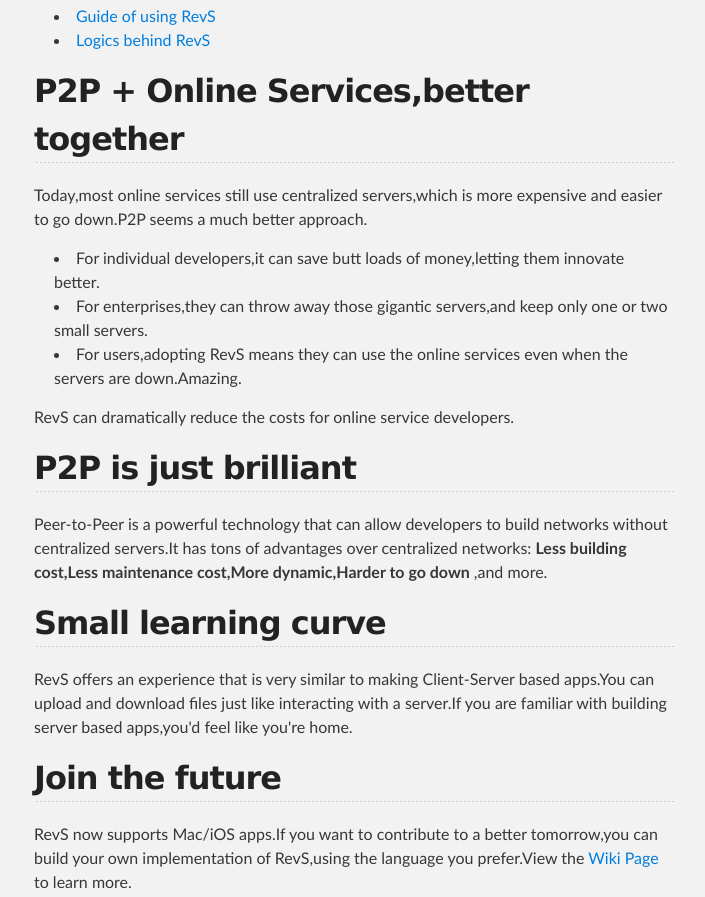
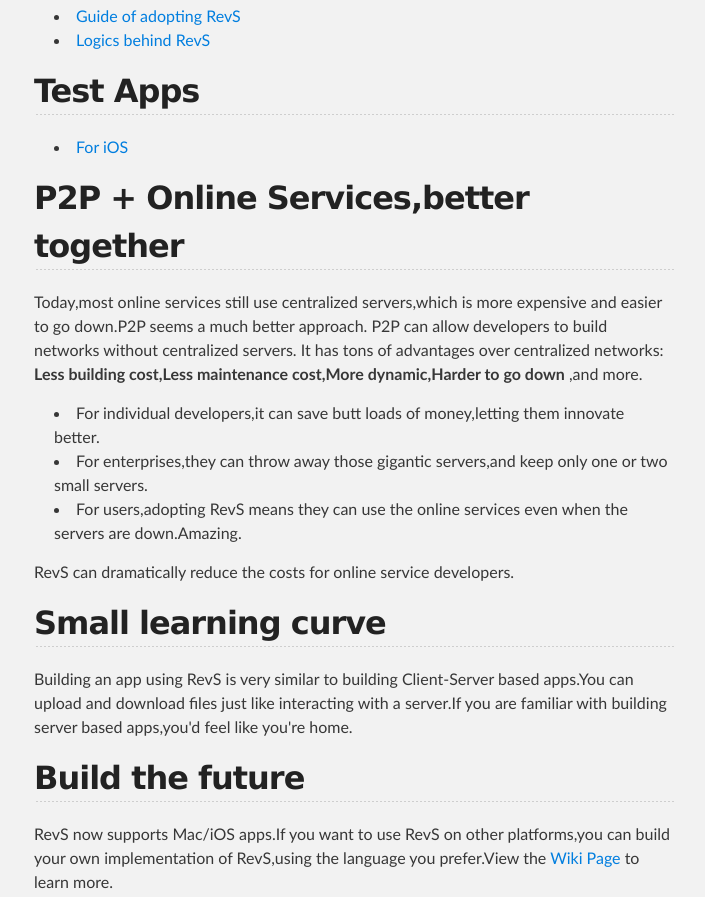
Before and after one commit to ZeframLou/RevS, a plain HTML site: page index.html in a window 1280 px wide. Shown: the part 360-1257 px from the top of the page, without its empty margins (286-991 px from the left). Drawn offline with Linux system fonts and the light colour scheme.

Commit message:
Create gh-pages branch via GitHub

```diff
--- a/index.html
+++ b/index.html
@@ -35,12 +35,19 @@
 <a name="wiki" class="anchor" href="#wiki"><span class="octicon octicon-link"></span></a>Wiki</h2>
 
 <ul>
-<li><a href="https://github.com/theGreatLzbdd/RevS/wiki/Guide-of-building-an-app-using-RevS(Objective-C)">Guide of using RevS</a></li>
+<li><a href="https://github.com/theGreatLzbdd/RevS/wiki/Guide-of-building-an-app-using-RevS(Objective-C">Guide of adopting RevS</a></li>
 <li><a href="https://github.com/theGreatLzbdd/RevS/wiki/Logics-behind-RevS">Logics behind RevS</a></li>
+</ul><h2>
+<a name="test-apps" class="anchor" href="#test-apps"><span class="octicon octicon-link"></span></a>Test Apps</h2>
+
+<ul>
+<li><a href="https://github.com/theGreatLzbdd/RevSTest-Objective-C">For iOS</a></li>
 </ul><h2>
 <a name="p2p--online-servicesbetter-together" class="anchor" href="#p2p--online-servicesbetter-together"><span class="octicon octicon-link"></span></a>P2P + Online Services,better together</h2>
 
-<p>Today,most online services still use centralized servers,which is more expensive and easier to go down.P2P seems a much better approach.</p>
+<p>Today,most online services still use centralized servers,which is more expensive and easier to go down.P2P seems a much better approach.
+P2P can allow developers to build networks without centralized servers.
+It has tons of advantages over centralized networks: <strong>Less building cost,Less maintenance cost,More dynamic,Harder to go down</strong> ,and more.</p>
 
 <ul>
 <li>For individual developers,it can save butt loads of money,letting them innovate better.</li>
@@ -50,19 +57,14 @@
 </ul><p>RevS can dramatically reduce the costs for online service developers.</p>
 
 <h2>
-<a name="p2p-is-just-brilliant" class="anchor" href="#p2p-is-just-brilliant"><span class="octicon octicon-link"></span></a>P2P is just brilliant</h2>
+<a name="small-learning-curve" class="anchor" href="#small-learning-curve"><span class="octicon octicon-link"></span></a>Small learning curve</h2>
 
-<p>Peer-to-Peer is a powerful technology that can allow developers to build networks without centralized servers.It has tons of advantages over centralized networks: <strong>Less building cost,Less maintenance cost,More dynamic,Harder to go down</strong> ,and more.</p>
+<p>Building an app using RevS is very similar to building Client-Server based apps.You can upload and download files just like interacting with a server.If you are familiar with building server based apps,you'd feel like you're home.</p>
 
 <h2>
-<a name="small-learning-curve" class="anchor" href="#small-learning-curve"><span class="octicon octicon-link"></span></a>Small learning curve</h2>
+<a name="build-the-future" class="anchor" href="#build-the-future"><span class="octicon octicon-link"></span></a>Build the future</h2>
 
-<p>RevS offers an experience that is very similar to making Client-Server based apps.You can upload and download files just like interacting with a server.If you are familiar with building server based apps,you'd feel like you're home.</p>
-
-<h2>
-<a name="join-the-future" class="anchor" href="#join-the-future"><span class="octicon octicon-link"></span></a>Join the future</h2>
-
-<p>RevS now supports Mac/iOS apps.If you want to contribute to a better tomorrow,you can build your own implementation of RevS,using the language you prefer.View the <a href="https://github.com/theGreatLzbdd/RevS/wiki">Wiki Page</a> to learn more.</p>
+<p>RevS now supports Mac/iOS apps.If you want to use RevS on other platforms,you can build your own implementation of RevS,using the language you prefer.View the <a href="https://github.com/theGreatLzbdd/RevS/wiki">Wiki Page</a> to learn more.</p>
       </section>
     </div>
 
```
Also changed, not shown: params.json (+1 -1 lines).
